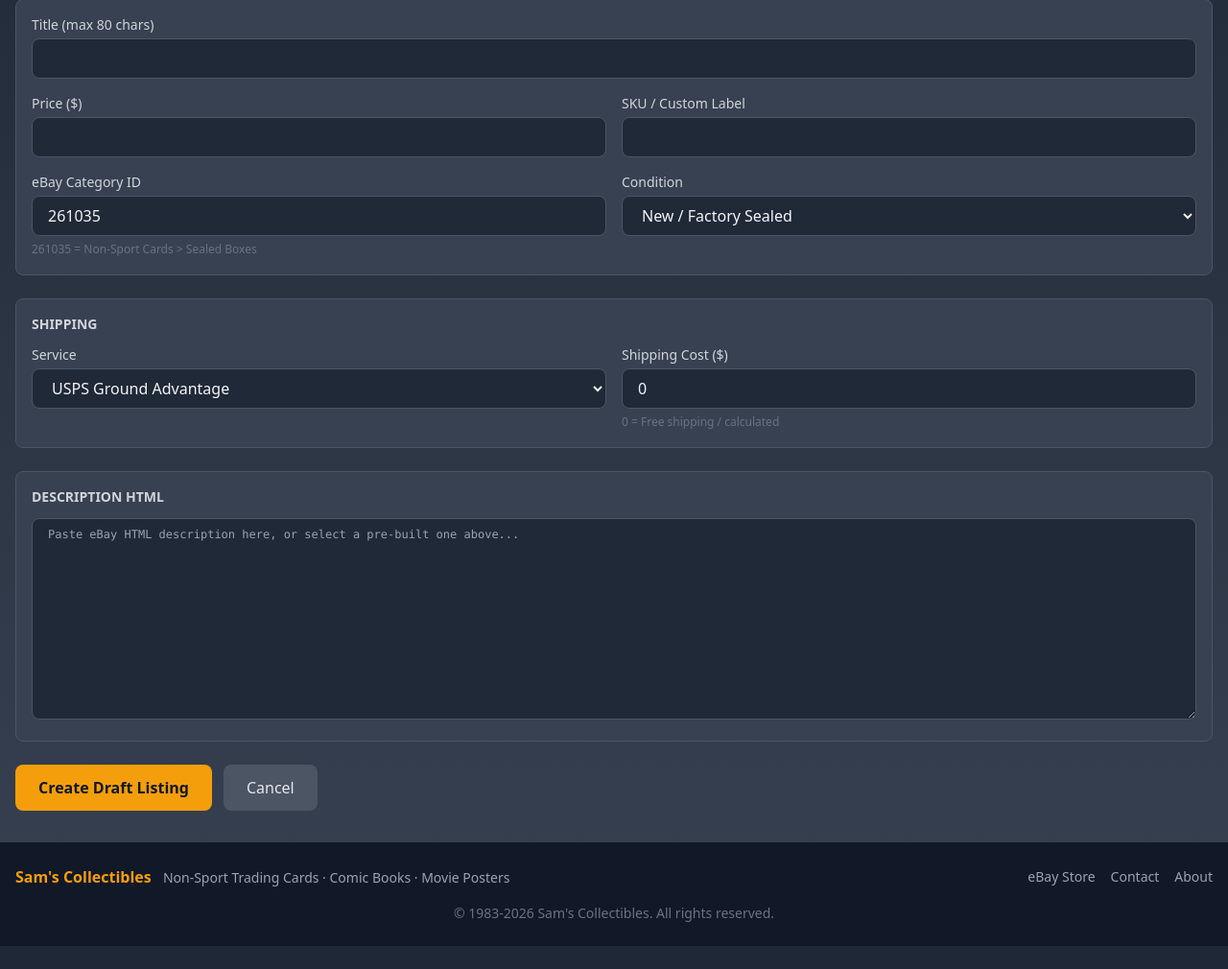
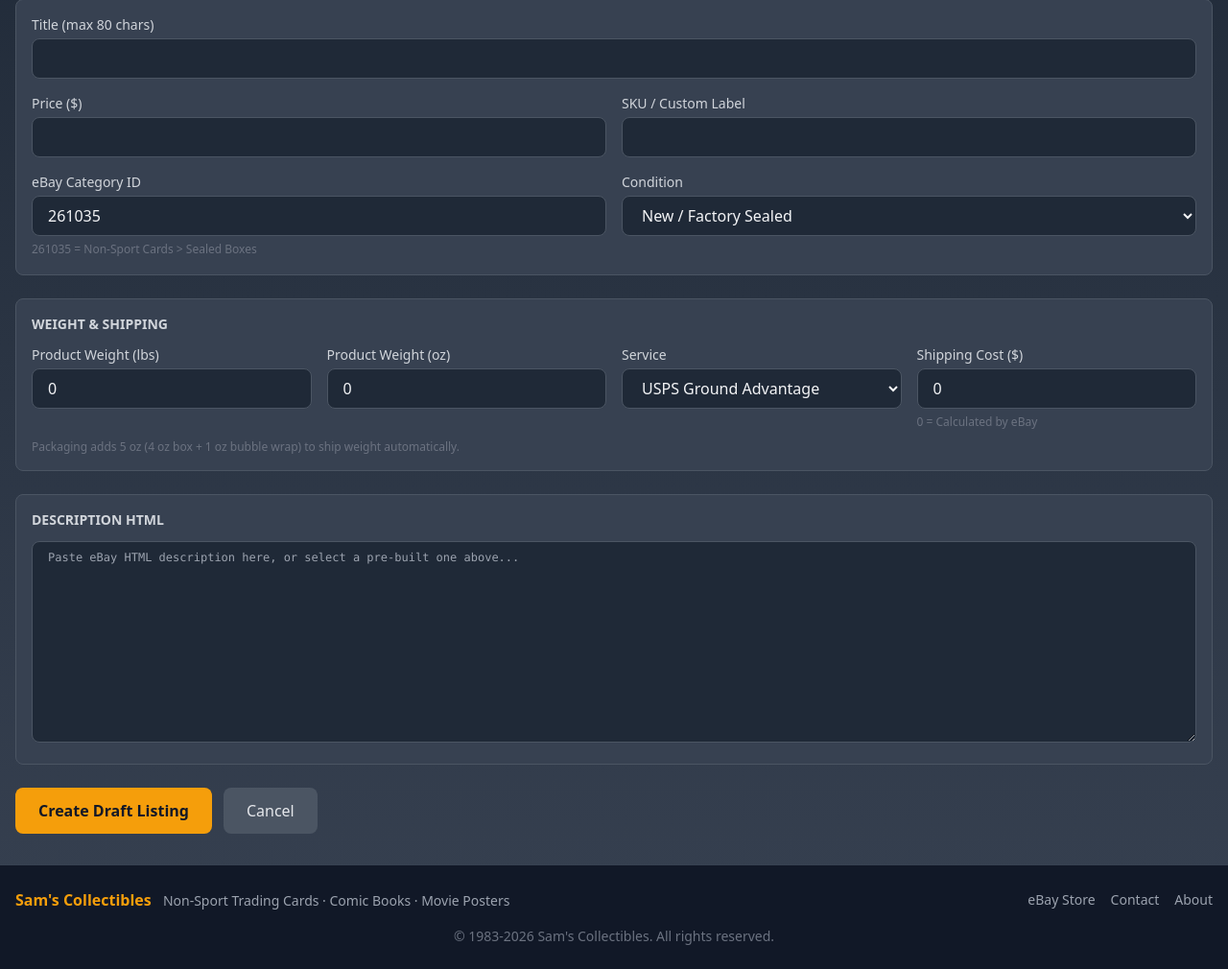
Before and after one commit to samrogers-com/sc4, a Django app: page /ebay/listings/create/ in a window 1280 px wide. Shown: the part 190-1200 px from the top of the page at 96% size. Before the commit the page ends 1176 px from the top, so only its background shows below. Run offline with Django 5.2, Linux system fonts and the light colour scheme; the visitor is signed in with stand-in values (Sample User, id 1); parts of the project's set-up code (start-up, migrations or seed data) failed here and were passed over; some libraries are stand-ins or nearby versions.

Commit message:
Add shipping weight to listings and all inventory models
- weight_lbs + weight_oz fields on EbayListing and all 3 inventory
  models (NonSportsCards, MoviePosters, ComicBooks)
- Auto-calculates ship weight: product + 5oz packaging (4oz box + 1oz
  bubble wrap)
- ship_weight_display property shows formatted "X lb Y oz"
- Weight fields in create/edit forms with packaging note
- Detail page shows product weight and calculated ship weight
- Admin list_display includes ship_weight_display

Co-Authored-By: Claude Opus 4.6 (1M context) <noreply@anthropic.com>

```diff
--- a/src/comic_books/models.py
+++ b/src/comic_books/models.py
@@ -60,6 +60,10 @@ class ComicBook(models.Model):
         ('listed', 'Listed on eBay'),
     ]
     inventory_status = models.CharField(max_length=20, choices=INVENTORY_STATUSES, default='in_stock')
+
+    # Weight for shipping
+    weight_lbs = models.IntegerField(default=0, help_text='Weight - pounds')
+    weight_oz = models.IntegerField(default=0, help_text='Weight - ounces')
 
     # Restoration tracking
     RESTORATION_STATUSES = [
--- a/src/ebay_manager/admin.py
+++ b/src/ebay_manager/admin.py
@@ -10,7 +10,7 @@ class EbayOrderItemInline(admin.TabularInline):
 
 @admin.register(EbayListing)
 class EbayListingAdmin(admin.ModelAdmin):
-    list_display = ('title', 'status', 'price', 'sku', 'ebay_item_id', 'view_count', 'watch_count', 'created_at')
+    list_display = ('title', 'status', 'price', 'sku', 'ship_weight_display', 'ebay_item_id', 'view_count', 'watch_count', 'created_at')
     list_filter = ('status', 'category_id')
     search_fields = ('title', 'sku', 'ebay_item_id')
     readonly_fields = ('created_at', 'updated_at', 'last_synced')
--- a/src/ebay_manager/templates/ebay_manager/listing_create.html
+++ b/src/ebay_manager/templates/ebay_manager/listing_create.html
@@ -67,16 +67,25 @@
         </div>
     </div>
 
-    <!-- Shipping -->
+    <!-- Weight & Shipping -->
     <div class="bg-gray-700 rounded-lg border border-gray-600 p-4">
-        <h3 class="text-gray-300 font-bold text-sm uppercase mb-3">Shipping</h3>
-        <div class="grid grid-cols-2 gap-4">
+        <h3 class="text-gray-300 font-bold text-sm uppercase mb-3">Weight &amp; Shipping</h3>
+        <div class="grid grid-cols-2 md:grid-cols-4 gap-4">
+            <div>
+                <label class="block text-gray-300 text-sm font-medium mb-1">Product Weight (lbs)</label>
+                <input type="number" name="weight_lbs" min="0" value="0"
+                       class="w-full bg-gray-800 border border-gray-600 rounded-lg px-4 py-2 text-gray-100 focus:border-amber-500 focus:outline-none">
+            </div>
+            <div>
+                <label class="block text-gray-300 text-sm font-medium mb-1">Product Weight (oz)</label>
+                <input type="number" name="weight_oz" min="0" max="15" value="0"
+                       class="w-full bg-gray-800 border border-gray-600 rounded-lg px-4 py-2 text-gray-100 focus:border-amber-500 focus:outline-none">
+            </div>
             <div>
                 <label class="block text-gray-300 text-sm font-medium mb-1">Service</label>
                 <select name="shipping_service" class="w-full bg-gray-800 border border-gray-600 rounded-lg px-4 py-2 text-gray-100 focus:border-amber-500 focus:outline-none">
                     <option value="USPSGroundAdvantage" selected>USPS Ground Advantage</option>
                     <option value="USPSPriority">USPS Priority Mail</option>
-                    <option value="USPSFirstClass">USPS First Class</option>
                     <option value="UPSGround">UPS Ground</option>
                     <option value="FedExGround">FedEx Ground</option>
                 </select>
@@ -85,9 +94,10 @@
                 <label class="block text-gray-300 text-sm font-medium mb-1">Shipping Cost ($)</label>
                 <input type="number" name="shipping_cost" step="0.01" value="0"
                        class="w-full bg-gray-800 border border-gray-600 rounded-lg px-4 py-2 text-gray-100 focus:border-amber-500 focus:outline-none">
-                <span class="text-gray-500 text-xs">0 = Free shipping / calculated</span>
+                <span class="text-gray-500 text-xs">0 = Calculated by eBay</span>
             </div>
         </div>
+        <p class="text-gray-500 text-xs mt-2">Packaging adds 5 oz (4 oz box + 1 oz bubble wrap) to ship weight automatically.</p>
     </div>
 
     <!-- Description HTML -->
--- a/src/ebay_manager/templates/ebay_manager/listing_detail.html
+++ b/src/ebay_manager/templates/ebay_manager/listing_detail.html
@@ -55,8 +55,10 @@
         </div>
 
         <div class="bg-gray-700 rounded-lg border border-gray-600 p-5">
-            <h3 class="text-amber-500 font-bold text-sm uppercase mb-3">Shipping</h3>
+            <h3 class="text-amber-500 font-bold text-sm uppercase mb-3">Weight &amp; Shipping</h3>
             <div class="space-y-2 text-sm">
+                <div class="flex justify-between"><span class="text-gray-400">Product Weight:</span><span class="text-gray-200">{% if listing.weight_lbs or listing.weight_oz %}{{ listing.weight_lbs }} lb {{ listing.weight_oz }} oz{% else %}—{% endif %}</span></div>
+                <div class="flex justify-between"><span class="text-gray-400">Ship Weight:</span><span class="text-amber-400 font-medium">{{ listing.ship_weight_display }}</span></div>
                 <div class="flex justify-between"><span class="text-gray-400">Service:</span><span class="text-gray-200">{{ listing.shipping_service }}</span></div>
                 <div class="flex justify-between"><span class="text-gray-400">Cost:</span><span class="text-gray-200">${{ listing.shipping_cost }}</span></div>
                 <div class="flex justify-between"><span class="text-gray-400">Returns:</span><span class="text-gray-200">{% if listing.returns_accepted %}Yes{% else %}No{% endif %}</span></div>
--- a/src/ebay_manager/views.py
+++ b/src/ebay_manager/views.py
@@ -114,6 +114,8 @@ def listing_create(request):
             condition_id=request.POST.get('condition_id', '7000'),
             description_html=request.POST.get('description_html', ''),
             image_urls=image_urls,
+            weight_lbs=int(request.POST.get('weight_lbs', 0) or 0),
+            weight_oz=int(request.POST.get('weight_oz', 0) or 0),
             shipping_service=request.POST.get('shipping_service', 'USPSGroundAdvantage'),
             shipping_cost=request.POST.get('shipping_cost', 0),
             status='draft',
@@ -399,6 +401,8 @@ def listing_edit(request, pk):
         listing.category_id = request.POST.get('category_id', listing.category_id)
         listing.condition_id = request.POST.get('condition_id', listing.condition_id)
         listing.description_html = request.POST.get('description_html', listing.description_html)
+        listing.weight_lbs = int(request.POST.get('weight_lbs', listing.weight_lbs) or 0)
+        listing.weight_oz = int(request.POST.get('weight_oz', listing.weight_oz) or 0)
         listing.shipping_service = request.POST.get('shipping_service', listing.shipping_service)
         listing.shipping_cost = request.POST.get('shipping_cost', listing.shipping_cost)
 
--- a/src/movie_posters/models.py
+++ b/src/movie_posters/models.py
@@ -81,6 +81,10 @@ class MoviePosters(models.Model):
     ]
     inventory_status = models.CharField(max_length=20, choices=INVENTORY_STATUSES, default='in_stock')
 
+    # Weight for shipping
+    weight_lbs = models.IntegerField(default=0, help_text='Weight - pounds')
+    weight_oz = models.IntegerField(default=0, help_text='Weight - ounces')
+
     # Restoration tracking
     RESTORATION_STATUSES = [
         ('none', 'No Treatment Needed'),
--- a/src/non_sports_cards/models.py
+++ b/src/non_sports_cards/models.py
@@ -69,6 +69,10 @@ class NonSportsCards(models.Model):
         ('listed', 'Listed on eBay'),
     ]
     inventory_status = models.CharField(max_length=20, choices=INVENTORY_STATUSES, default='in_stock')
+
+    # Weight for shipping (product only, packaging added by eBay Manager)
+    weight_lbs = models.IntegerField(default=0, help_text='Weight - pounds')
+    weight_oz = models.IntegerField(default=0, help_text='Weight - ounces')
 
     # Series/variant fields (for Topps 1977-83 Star Wars sets with star system)
     parent_set = models.CharField(max_length=100, null=True, blank=True)  # e.g., "SW 77 ANH"
```
Also changed, not shown: src/ebay_manager/models.py (+32 -0 lines), src/ebay_manager/templates/ebay_manager/listing_edit.html (+15 -5 lines), src/comic_books/migrations/0005_startrekdccomic_weight_lbs_startrekdccomic_weight_oz_and_more.py (added), src/ebay_manager/migrations/0004_ebaylisting_weight_lbs_ebaylisting_weight_oz_and_more.py (added), src/movie_posters/migrations/0006_movieposters_weight_lbs_movieposters_weight_oz.py (added), src/non_sports_cards/migrations/0017_nonsportscards_weight_lbs_nonsportscards_weight_oz.py (added).
